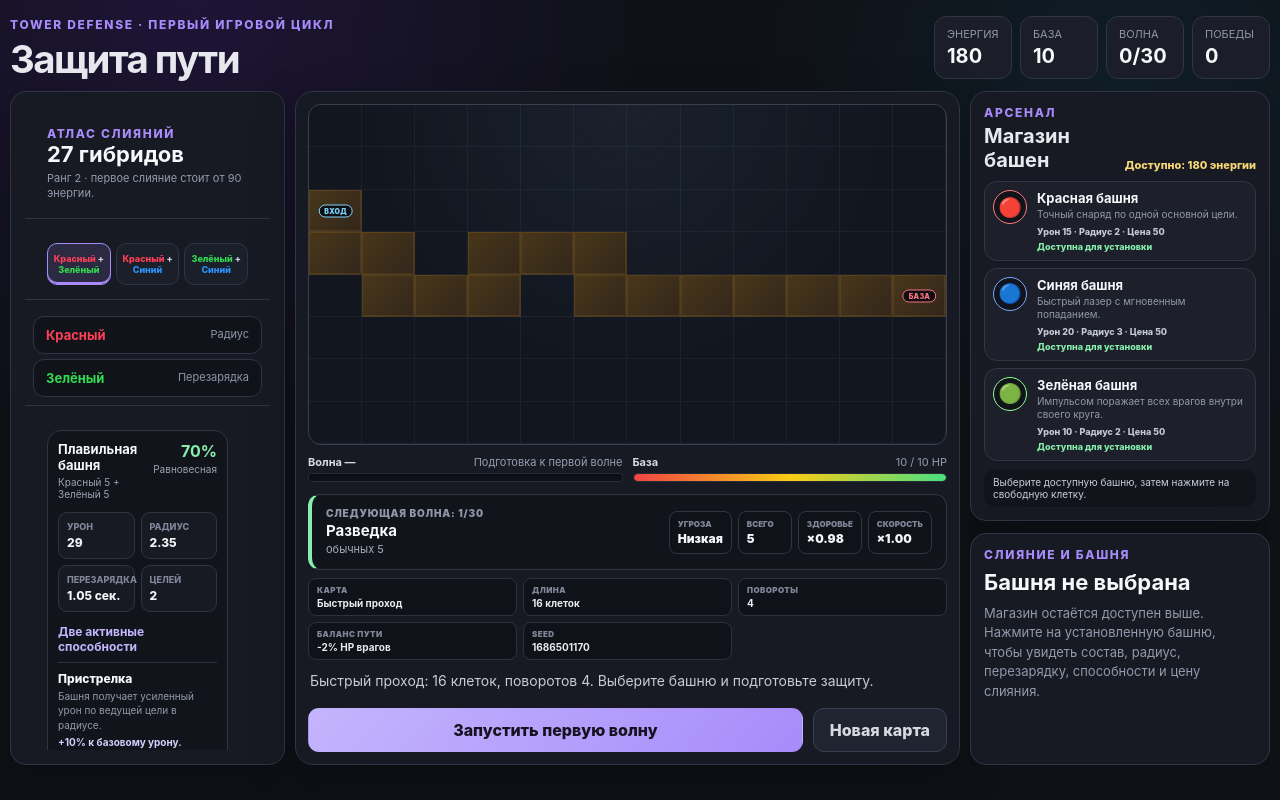
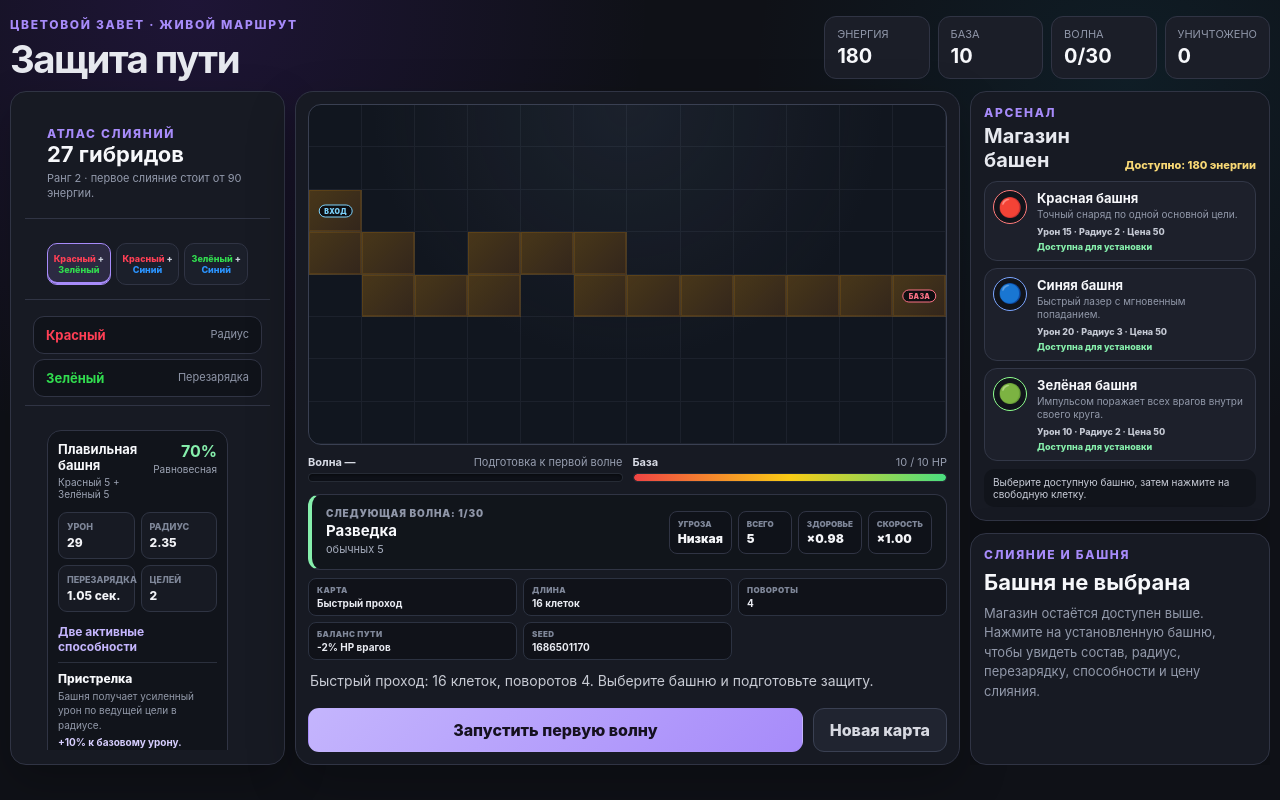
Before and after one commit to sunpole/tower_defense, a React (Vite) app: page / in a window 1280 px wide. Built offline with nearby package versions, Linux system fonts and the light colour scheme.

Commit message:
Обновить заголовок живого маршрута

```diff
--- a/src/components/BattleHeader.tsx
+++ b/src/components/BattleHeader.tsx
@@ -9,7 +9,7 @@ export function BattleHeader({ state }: BattleHeaderProps) {
   return (
     <header className="game-header">
       <div>
-        <p className="eyebrow">Tower Defense · первый игровой цикл</p>
+        <p className="eyebrow">Цветовой Завет · Живой маршрут</p>
         <h1>Защита пути</h1>
       </div>
 
@@ -17,7 +17,7 @@ export function BattleHeader({ state }: BattleHeaderProps) {
         <div><span>Энергия</span><strong>{state.energy}</strong></div>
         <div><span>База</span><strong>{state.baseHealth}</strong></div>
         <div><span>Волна</span><strong>{state.wave}/{TOTAL_WAVES}</strong></div>
-        <div><span>Победы</span><strong>{state.kills}</strong></div>
+        <div><span>Уничтожено</span><strong>{state.kills}</strong></div>
       </div>
     </header>
   );
```
